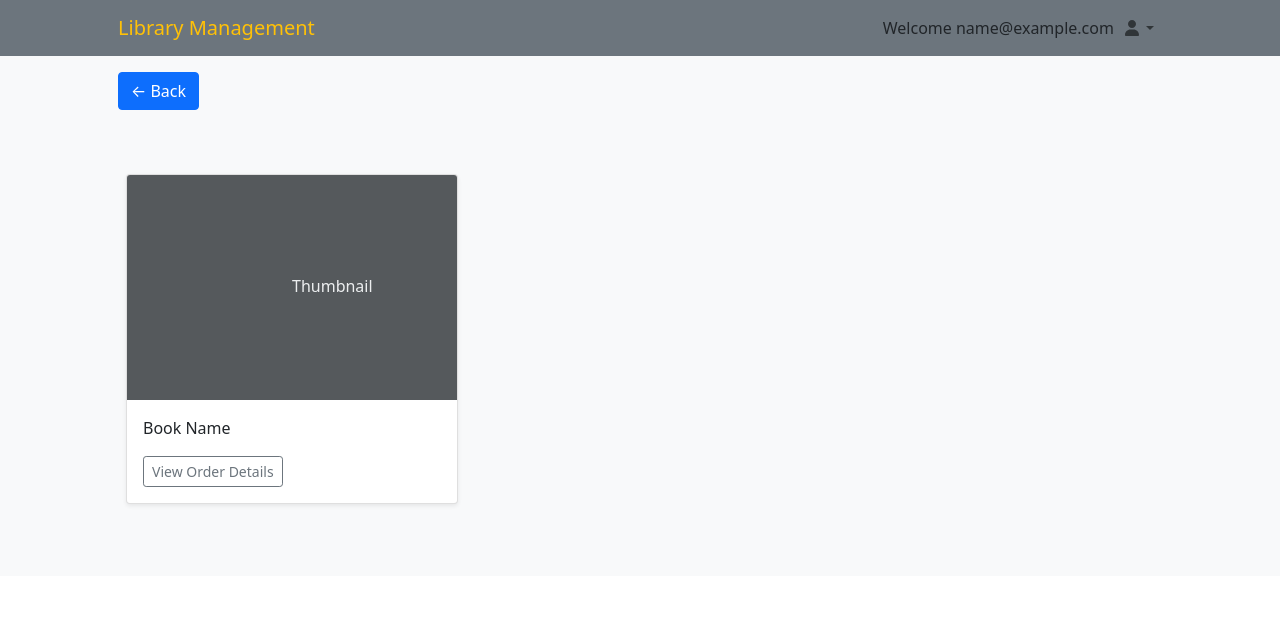
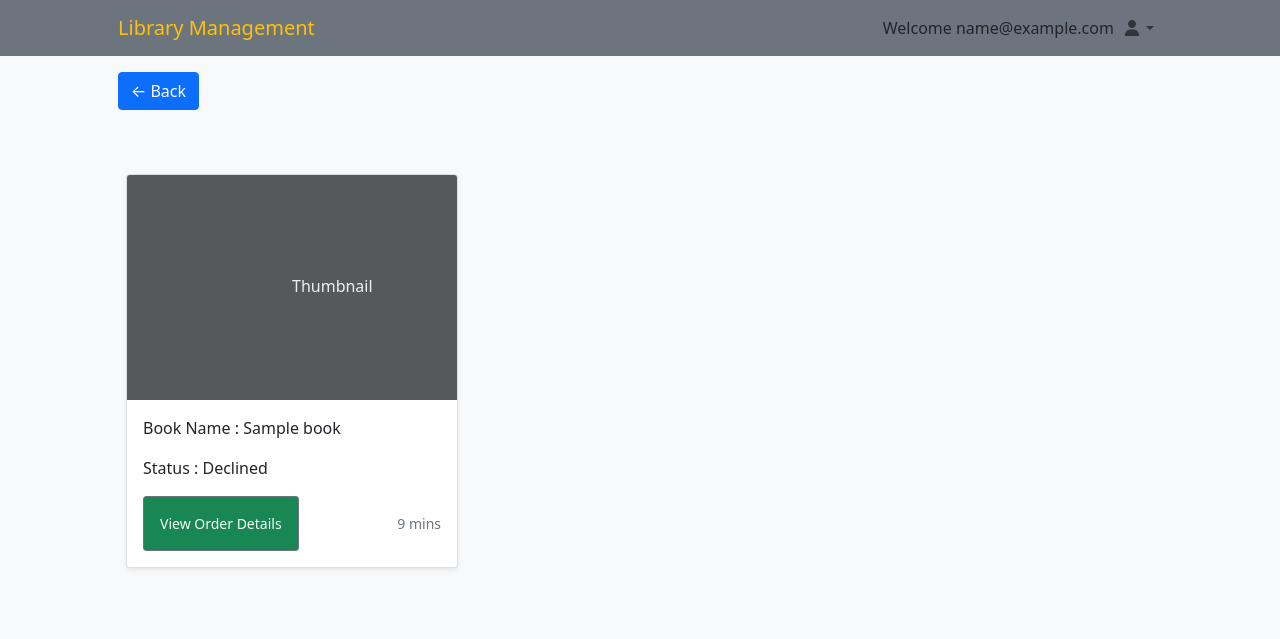
Before and after one commit to abhishek171833/library_project, a PHP site: page /orders.php in a window 1280 px wide. Shown: the top 639 px of the page. Run offline with PHP 8.4, Linux system fonts and the light colour scheme; the visitor is signed in with stand-in values (Sample User, id 1); tables that the repository leaves empty or names only in its code hold one stand-in row (values such as "Sample post"); some libraries are stand-ins or nearby versions.

Commit message:
cancel order and view order completed

```diff
--- a/books.php
+++ b/books.php
@@ -121,9 +121,9 @@
                             </svg>
                             <div class="card-body">
                                 <p class="card-text">Book Name : <?= $row['book_name'] ?></p>
-                                <p class="card-text">Status :<?php if($row['status']){echo "Available";}else{echo"Unavailable";}?></p>
+                                <p class="card-text">Status :<?php if(!$row['quantity']< 1){echo "Available";}else{echo"Unavailable";}?></p>
                                 <div class="d-flex justify-content-between align-items-center">
-                                <?php if(!$row['status']){?>
+                                <?php if($row['quantity'] < 1){?>
                                     <div class="btn-group">
                                         <button data-id="<?= $row['id']?>" type="button" class="p-3 btn btn-sm btn-outline-secondary bg-danger text-light" disabled>Book Is Unavailable</button>
                                     </div>
--- a/orders.php
+++ b/orders.php
@@ -22,12 +22,12 @@
         <script src="https://code.jquery.com/jquery-3.6.0.js"></script>
         <script src="https://code.jquery.com/ui/1.13.2/jquery-ui.js"></script>
         <script>
-            $( function() {
-                $("#datepicker" ).datepicker({ minDate: 0});
-                $("#datepicker2" ).datepicker({ minDate:0 });
-                // $("#datepicker2" ).datepicker({ minDate:'+4d' });
-                // $("#datepicker" ).datepicker();
-            } );
+            // $( function() {
+            //     $("#datepicker" ).datepicker({ minDate: 0});
+            //     $("#datepicker2" ).datepicker({ minDate:0 });
+            //     // $("#datepicker2" ).datepicker({ minDate:'+4d' });
+            //     // $("#datepicker" ).datepicker();
+            // } );
         </script>
     </head>
     <?php
@@ -38,14 +38,15 @@
         <div class="modal-dialog modal-dialog-centered">
             <div class="modal-content">
             <div class="modal-header">
-                <h1 class="modal-title fs-5" id="exampleModalLabel">Order This Book</h1>
+                <h1 class="modal-title fs-5" id="exampleModalLabel">Order Details</h1>
                 <button type="button" class="btn-close" data-bs-dismiss="modal" aria-label="Close"></button>
             </div>
             <div class="modal-body">
-                <!-- <form action="./index.php" method="post"> -->
+                <form action="./orders.php" method="post" id="cancel_order_form">
+                    <input type="hidden" id="order_id" name="order_id">
                     <div class="mb-3">
-                        <label for="lemail" class="form-label">Book Name</label>
-                        <input type="email" class="form-control" id="lemail" aria-describedby="emailHelp" name="book" value="Bhagvatgita" disabled>
+                        <label for="book" class="form-label">Book Name</label>
+                        <input type="text" class="form-control" id="book" disabled>
                     </div>
 
                     <div class="row">
@@ -53,22 +54,26 @@
                             <div class="input-group-prepend mb-1">
                                 <span class="input-group-text" id="basic-addon1">From</span>
                             </div>
-                            <input class="form-control" id="datepicker">
+                            <input class="form-control" id="datepicker" disabled>
                         </div>
 
                         <div class="col-md-6 mb-2">
                             <div class="input-group-prepend mb-1">
                                 <span class="input-group-text" id="basic-addon1">To</span>
                             </div>
-                            <input class="form-control" id="datepicker2">
+                            <input class="form-control" id="datepicker2" disabled>
                         </div>
+                    </div>
+                    <div class="mb-3">
+                        <label for="status" class="form-label">Order Status</label>
+                        <input type="text" class="form-control" id="book_status" disabled>
                     </div>
 
                     <div class="modal-footer">
                         <button type="button" class="btn btn-secondary" data-bs-dismiss="modal">Close</button>
                         <button id="order-book" class="btn btn-primary">Cancel Order</button>
                     </div>
-                <!-- </form> -->
+                </form>
             </div>
             </div>
         </div>
@@ -91,7 +96,7 @@
                     <li class="nav-item dropdown">
                         <a class="nav-link dropdown-toggle" id="navbarDropdown" href="#" role="button" data-bs-toggle="dropdown" aria-expanded="false"><svg class="svg-inline--fa fa-user fa-fw" aria-hidden="true" focusable="false" data-prefix="fas" data-icon="user" role="img" xmlns="http://www.w3.org/2000/svg" viewBox="0 0 448 512" data-fa-i2svg=""><path fill="currentColor" d="M224 256c70.7 0 128-57.31 128-128s-57.3-128-128-128C153.3 0 96 57.31 96 128S153.3 256 224 256zM274.7 304H173.3C77.61 304 0 381.6 0 477.3c0 19.14 15.52 34.67 34.66 34.67h378.7C432.5 512 448 496.5 448 477.3C448 381.6 370.4 304 274.7 304z"></path></svg><!-- <i class="fas fa-user fa-fw"></i> Font Awesome fontawesome.com --></a>
                         <ul class="dropdown-menu dropdown-menu-end" aria-labelledby="navbarDropdown">
-                            <li><a class="dropdown-item" href="logout.php">Logout</a></li>
+                            <li class="px-2"><a class="dropdown-item" href="logout.php">Logout</a></li>
                         </ul>
                     </li>
                     <?php } ?>
@@ -104,6 +109,24 @@
             <div class="container">
                 <a href="welcome.php" class="btn btn-primary m-4">&#x2190; Back</a>
                 <div class="row row-cols-1 row-cols-sm-2 row-cols-md-3 g-3 m-4">
+
+
+                    <?php
+                    require('db/conn.php');
+                    $user_email = $_SESSION['login_user'];
+                    $result = mysqli_query($db,"select user_id from users");
+                    $user_id = $result->fetch_row()[0];
+                    $sql = "select * from orders where user_id = $user_id and status != '2';";
+                    $query2 = mysqli_query($db, $sql);
+                    $query = mysqli_query($db, $sql);
+                    $row2 = mysqli_fetch_assoc($query2);
+                    if(!$row2){ ?>
+                        <div class="col-md-12">Oops!No Orders Found <a href="books.php">click here to order book </a> </div>
+                    <?php }
+                    else{
+                        while ($row = mysqli_fetch_assoc($query)){
+                            $result = mysqli_query($db,"select book_name from books where id = $row[book_id];");
+                            $book_name = $result->fetch_row()[0];?>
                     <div class="col-md-4">
                         <div class="card shadow-sm">
                             <svg class="bd-placeholder-img card-img-top" width="100%" height="225"
@@ -114,16 +137,18 @@
                                     dy=".3em">Thumbnail</text>
                             </svg>
                             <div class="card-body">
-                                <p class="card-text">Book Name</p>
+                                <p class="card-text">Book Name : <?= $book_name ?></p>
+                                <p class="card-text">Status : <?php if($row['status'] == 0){echo "Pending";}else if($row['status'] == 1){echo "Approved";}else{echo "Declined";} ?></p>
                                 <div class="d-flex justify-content-between align-items-center">
                                     <div class="btn-group">
-                                        <button  data-bs-toggle="modal" data-bs-target="#bookModal" type="button" class="btn btn-sm btn-outline-secondary">View Order Details</button>
+                                        <button data-id="<?= $row['id'] ?>" data-status="<?php if($row['status'] == 0){echo "Pending";}else if($row['status'] == 1){echo "Approved";}else{echo "Declined";}  ?>" data-to="<?= $row['to_date']?>" data-from="<?= $row['from_date'];?>" data-name="<?= $book_name ?>" data-bs-toggle="modal" data-bs-target="#bookModal" data-id="" type="button" class="p-3 text-light bg-success btn btn-sm btn-outline-secondary order-button">View Order Details</button>
                                     </div>
-                                    <!-- <small class="text-muted">9 mins</small> -->
+                                    <small class="text-muted">9 mins</small>
                                 </div>
                             </div>
                         </div>
                     </div>
+                    <?php } } ?>
                 </div>
             </div>
         </div>
@@ -141,3 +166,40 @@
 
 </script>
 <?php }?>
+<script>
+     document.addEventListener("DOMContentLoaded", () => {
+        let order_button = document.querySelectorAll(".order-button")
+        order_button.forEach(element => {
+            element.addEventListener("click",function(){
+                let book_name = this.getAttribute('data-name')
+                let from_date = this.getAttribute('data-from')
+                let to_date = this.getAttribute('data-to')
+                let book_status_val = this.getAttribute('data-status')
+                let book_id_val = this.getAttribute('data-id')
+                book.value = book_name
+                datepicker.value = from_date
+                datepicker2.value = to_date
+                book_status.value = book_status_val
+                order_id.value = book_id_val
+
+                let order_but = document.getElementById("order-book")
+                order_but.addEventListener("click",function(e){
+                    e.preventDefault();
+                    cancel_order_form.submit();
+                })
+            })
+        });
+    });
+</script>
+<?php if(isset($_POST['order_id'])){
+            require('./db/conn.php');
+            $res = mysqli_query($db,"UPDATE `orders` SET `status` = '2' WHERE `id` = '$_POST[order_id]'");
+            if($res){?>
+            <script>
+                setTimeout(() => {
+                    swal("Success!", "Your Order Has Been Cancelled Successfully", "success")
+                })
+            </script>
+            <?php } ?>
+        <?php } ?>
+<?php ?>
--- a/welcome.php
+++ b/welcome.php
@@ -142,6 +142,5 @@
             window.location.href = "index.php";
         })
     }, 500);
-
 </script>
 <?php }?>
```
